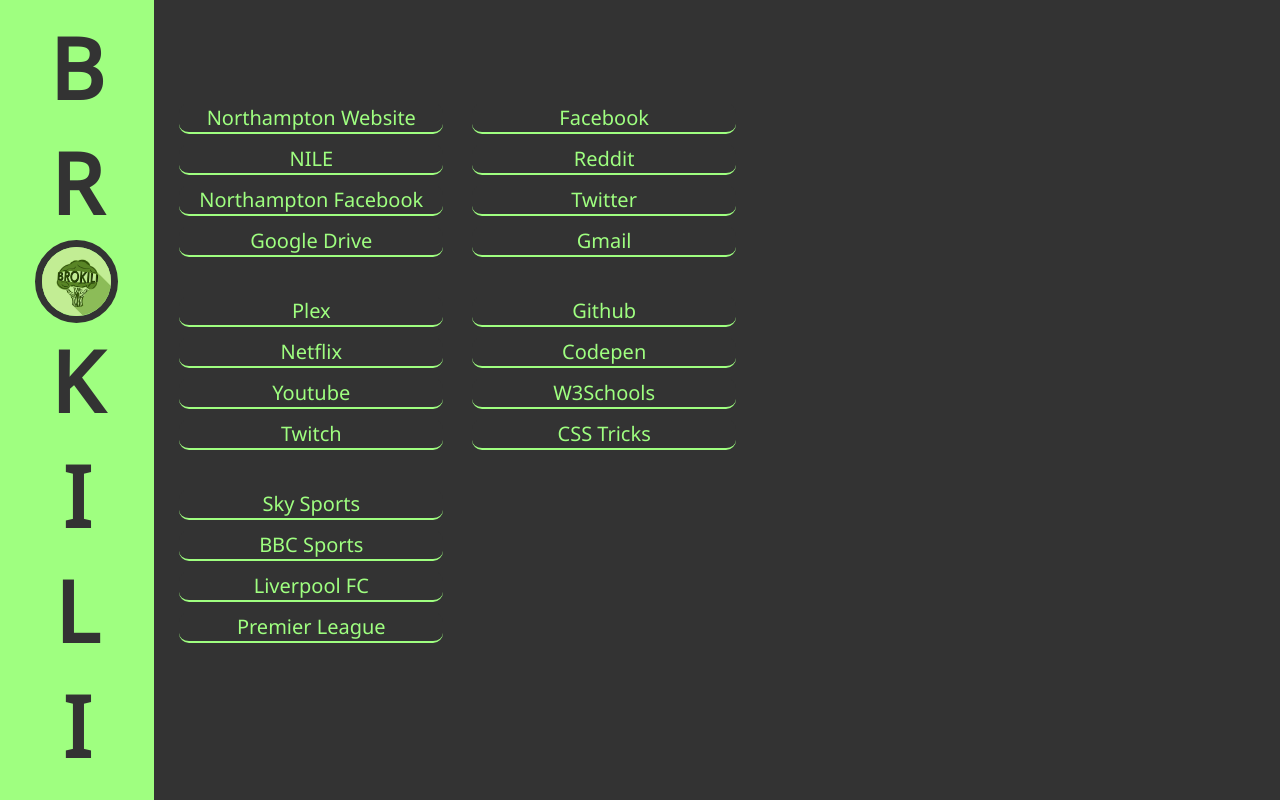
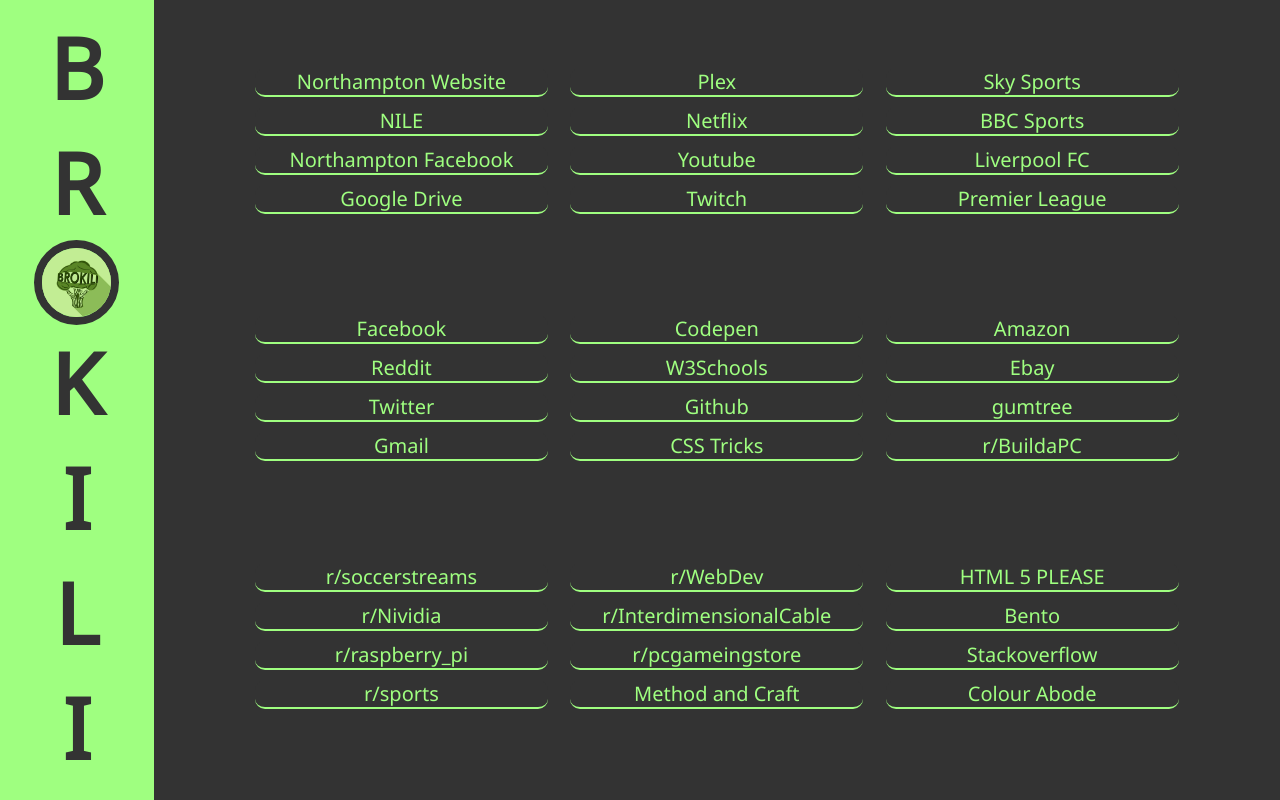
Before and after one commit to BrookSmith44/Experimental-startpage, a plain HTML site: page index.html in a window 1280 px wide. Drawn offline with Linux system fonts and the light colour scheme.

Commit message:
Finished intergrating flexbox into the page, finished creatibg the buttons and added links to all of the buttons

```diff
--- a/css/styles.css
+++ b/css/styles.css
@@ -4,6 +4,8 @@ body {
   padding: 0;
   background-color: #333;
   max-height: 100vh;
+  display: flex;
+  flex-wrap: wrap;
 }
 .wrapper {
   height: 100vh;
@@ -14,9 +16,9 @@ body {
   height: 100vh;
   margin-left: 12%;
   display: flex;
-  flex-direction: column;
-  flex-flow: row;
-  justify-content:flex-start;
+  flex-direction: row;
+  flex-wrap: wrap;
+  justify-content: center;
 }
 /* Sidebar */
 .nav {
@@ -31,7 +33,7 @@ height: auto;
 border-radius: 50%;
 display: block;
 margin: auto;
-border: 7px solid #333;
+border: 1vmin solid #333;
 }
 .nav h1 {
   text-align: center;
@@ -47,20 +49,19 @@ border: 7px solid #333;
 
 /* End of Sidebar */
 
-/* University/ Work Link Buttons */
+/* Buttons */
 
 section {
-  padding: 5%;
+  width: 26%;
+  padding: 1%;
 }
-.column1 {
-margin-left: 1%;
-width: 26%;
+.row1 {
+  margin-top: 5%;
 }
-.column2 {
-  width: 26%;
-}
-button {
+a {
   width: 100%;
+  display: inline-block;
+  text-align: center;
   border-radius: 10px;
   border: none;
   border-bottom: 2px solid #9fff80;
@@ -71,14 +72,9 @@ button {
   margin-bottom: 10px;
   transition: 0.2s;
   transition-timing-function: ease-in;
+  text-decoration: none;
 }
-button:hover {
+a:hover {
   background-color: #9fff80;
   color: #333;
 }
-.uniwork  {
-  padding-top: 35%;
-}
-.social {
-  padding-top: 35%
-}
--- a/index.html
+++ b/index.html
@@ -5,6 +5,7 @@
     <link rel="stylesheet" type="text/css" href="css/styles.css">
     <link rel="stylesheet" type="text/css" href="css/ungrid.css">
     <link href="https://fonts.googleapis.com/css?family=Noto+Sans" rel="stylesheet">
+    <link rel="shortcut icon" href="img/Brokili.png" type="image/x-icon"/ />
     <title>Startpage</title>
   </head>
   <body>
@@ -21,40 +22,60 @@
     </nav>
     <!-- End of sidebar !-->
     <main class="main">
-      <div class="column1">
-    <section class="uniwork">
-      <button class="uonweb">Northampton Website</button>
-      <button class="nile">NILE</button>
-      <button class="uonfb">Northampton Facebook</button>
-      <button class="gd">Google Drive</button>
+    <section class="row1">
+      <a href="http://www.northampton.ac.uk/" class="uonweb">Northampton Website</a>
+      <a href="https://nile.northampton.ac.uk/webapps/portal/execute/tabs/tabAction?tab_tab_group_id=_3_1" class="nile">NILE</a>
+      <a href="https://www.facebook.com/groups/2016Applicants/" class="uonfb">Northampton Facebook</a>
+      <a href="https://drive.google.com/drive/u/0/my-drive" class="gd">Google Drive</a>
     </section>
-    <section class="entertainment">
-      <button class="plex">Plex</button>
-      <button class="netflix">Netflix</button>
-      <button class="youtube">Youtube</button>
-      <button class="twitch">Twitch</button>
+    <section class="row1">
+      <a href="https://app.plex.tv/web/app" class="plex">Plex</a>
+      <a href="https://www.netflix.com/browse" class="netflix">Netflix</a>
+      <a href="https://www.youtube.com/" class="youtube">Youtube</a>
+      <a href="https://www.twitch.tv/" class="twitch">Twitch</a>
     </section>
-    <section class="sports">
-      <button class="ss">Sky Sports</button>
-      <button class="bbc">BBC Sports</button>
-      <button class="lfc">Liverpool FC</button>
-      <button class="pl">Premier League</button>
+    <section class="row1">
+      <a href="http://www.skysports.com/football" class="ss">Sky Sports</a>
+      <a href="http://www.bbc.co.uk/sport/football" class="bbc">BBC Sports</a>
+      <a href="http://www.liverpoolfc.com/" class="lfc">Liverpool FC</a>
+      <a href="https://www.premierleague.com/" class="pl">Premier League</a>
     </section>
-    </div>
-    <div class="column2">
-      <section class="social">
-        <button class="facebook">Facebook</button>
-        <button class="reddit">Reddit</button>
-        <button class="twitter">Twitter</button>
-        <button class="gmail">Gmail</button>
+      <section class="row2">
+        <a href="https://www.facebook.com/" class="facebook">Facebook</a>
+        <a href="https://www.reddit.com/" class="reddit">Reddit</a>
+        <a href="https://twitter.com/?lang=en-gb" class="twitter">Twitter</a>
+        <a href="https://mail.google.com/mail/u/0/#inbox" class="gmail">Gmail</a>
       </section>
-      <section class="coding">
-        <button class="facebook">Github</button>
-        <button class="reddit">Codepen</button>
-        <button class="twitter">W3Schools</button>
-        <button class="gmail">CSS Tricks</button>
+      <section class="row2">
+        <a href="http://codepen.io/" class="codepen">Codepen</a>
+        <a href="http://www.w3schools.com/" class="w3s">W3Schools</a>
+        <a href="https://github.com/" class="github">Github</a>
+        <a href="https://css-tricks.com/" class="css">CSS Tricks</a>
       </section>
-    </div>
+      <section class="row2">
+        <a href="https://www.amazon.co.uk/" class="amazon">Amazon</a>
+        <a href="http://www.ebay.co.uk/" class="ebay">Ebay</a>
+        <a href="https://www.gumtree.com/" class="gumtree">gumtree</a>
+        <a href="https://www.reddit.com/r/buildapc/" class="redditsales">r/BuildaPC</a>
+      </section>
+      <section class="row3">
+        <a href="https://www.reddit.com/r/soccerstreams/" class="footballstreams">r/soccerstreams</a>
+        <a href="https://www.reddit.com/r/nvidia/" class="nividia">r/Nividia</a>
+        <a href="https://www.reddit.com/r/raspberry_pi/" class="rspi">r/raspberry_pi</a>
+        <a href="https://www.reddit.com/r/sports/" class="sports">r/sports</a>
+      </section>
+      <section class="row3">
+        <a href="https://www.reddit.com/r/webdev/" class="webdev">r/WebDev</a>
+        <a href="https://www.reddit.com/r/InterdimensionalCable/" class="interdimensionaltv">r/InterdimensionalCable</a>
+        <a href="https://www.reddit.com/r/pcgamingstore/" class="gameingstore">r/pcgameingstore</a>
+        <a href="http://methodandcraft.com/videos" class="studentfb">Method and Craft</a>
+      </section>
+      <section class="row3">
+        <a href="http://html5please.com/" class="html5">HTML 5 PLEASE</a>
+        <a href="https://bento.io/" class="Bento">Bento</a>
+        <a href="http://stackoverflow.com/" class="so">Stackoverflow</a>
+        <a href="https://color.adobe.com/create/color-wheel/" class="coloradobe">Colour Abode</a>
+      </section>
   </main>
 </div>
 </body>
```
